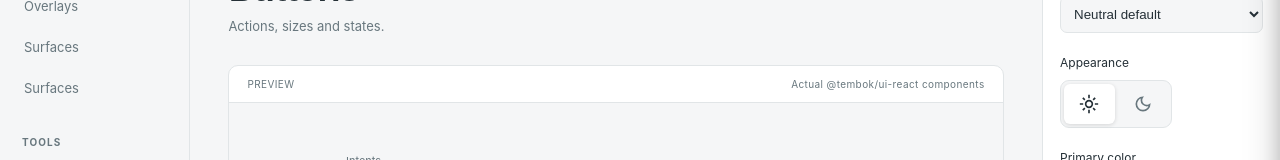
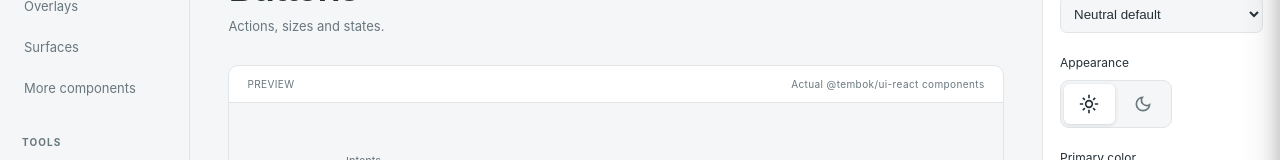
Before and after one commit to tembok-dev/tembok-ui, a React (Vite) app in the folder apps/playground/: page / in a window 1280 px wide. Shown: the part 163-323 px from the top of the page. Built offline with nearby package versions, Linux system fonts and the light colour scheme.

Commit message:
fix(playground): label additional gallery section correctly

```diff
--- a/apps/playground/src/playground.tsx
+++ b/apps/playground/src/playground.tsx
@@ -54,7 +54,7 @@ export function Playground() {
             <div className="workbench-nav-title">COMPONENTS</div>
             {(['buttons','overlays','surfaces','components'] as const).map(item =>
               <button key={item} className={section === item ? 'workbench-nav-item selected' : 'workbench-nav-item'} aria-current={section === item ? 'page' : undefined} onClick={() => setSection(item)}>
-                {item === 'buttons' ? 'Buttons' : item === 'overlays' ? 'Overlays' : 'Surfaces'}
+                {item === 'buttons' ? 'Buttons' : item === 'overlays' ? 'Overlays' : item === 'surfaces' ? 'Surfaces' : 'More components'}
               </button>
             )}
             <div className="workbench-nav-title workbench-nav-tools">TOOLS</div>
```
